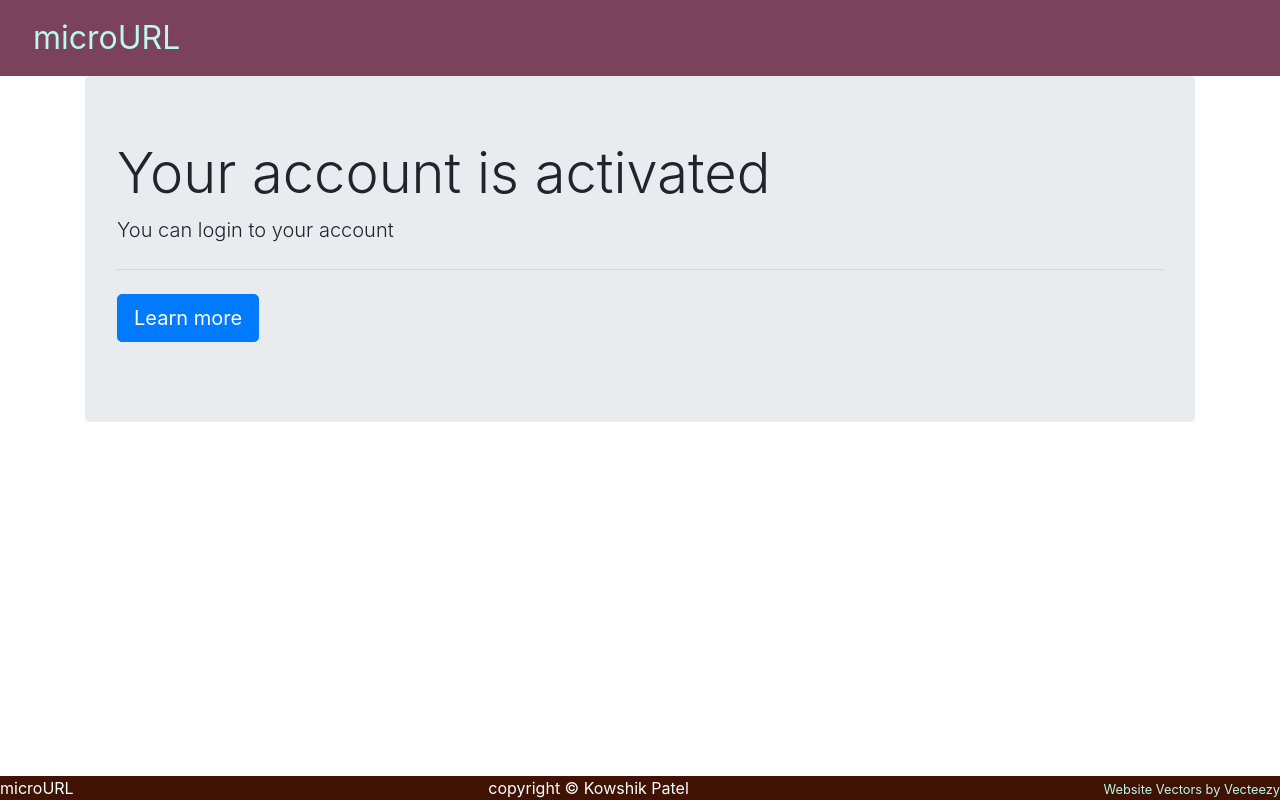
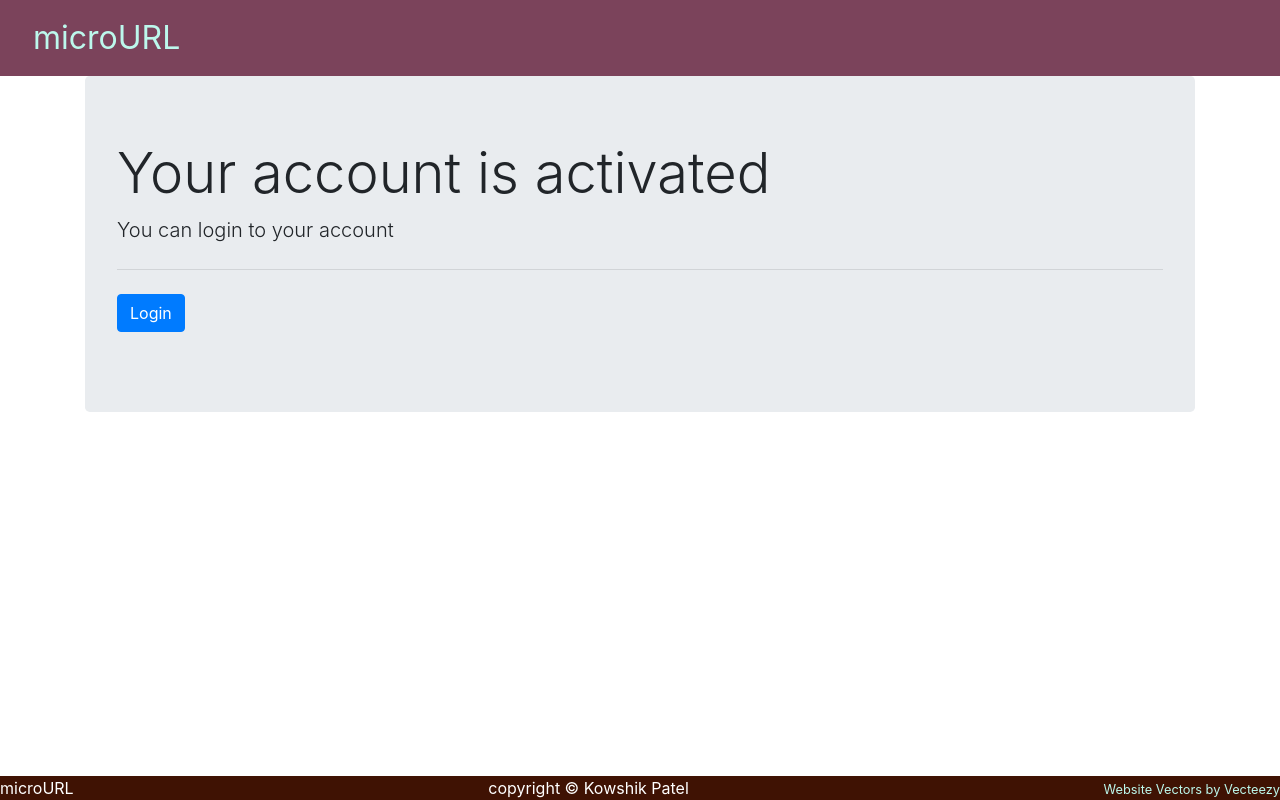
Before and after one commit to KowshikEPatel/urlshortnerfe, a React (Create React App) app: page /useractivated in a window 1280 px wide. Built offline with nearby package versions, Linux system fonts and the light colour scheme.

Commit message:
reset password functionality

```diff
--- a/src/Components/LandingPagepw.js
+++ b/src/Components/LandingPagepw.js
@@ -1,23 +1,7 @@
 import {useState} from 'react'
 /*import {Link} from 'react-router-dom'*/
 
-export default function LandingPage(){
-
-    /*
-    const [passwords,setPasswords] = useState("")
-    const [resetRequested,setResetRequested] = useState(false)
-
-
-
-    function handleChangePassword(event){
-            setPasswords(event.target.value)
-    }
-
-    function handleChangeResetRequested(event){
-        setResetRequested(event.target.value)
-    }
-
-    const cred = {username,passwords,resetRequested}*/
+export default function LandingPagepw(){
 
     const [username,setUsername] = useState("")
     const [disablebutton,setDisable] = useState("")
@@ -26,9 +10,8 @@ export default function LandingPage(){
         setUsername(event.target.value)
     }
 
-
     const handleClick= ()=>{
-        fetch(`https://kp-passwordresetter.herokuapp.com/forgotpw`,{
+        fetch(`https://kp-microurl.herokuapp.com/forgotpw`,{
         method:'POST',
         body:JSON.stringify({"user_name":username})
         })
--- a/src/Components/ResetPassword.js
+++ b/src/Components/ResetPassword.js
@@ -26,7 +26,7 @@ export default function ResetPassword(){
 
     const sendNewPassword=()=>{
 
-        fetch(`https://kp-passwordresetter.herokuapp.com/resetpassword/${str}`,{
+        fetch(`https://kp-microurl.herokuapp.com/resetpassword/${str}`,{
             method:'POST',
             headers: {
                 'Content-Type': 'application/json'
--- a/src/Components/UserActivated.js
+++ b/src/Components/UserActivated.js
@@ -8,7 +8,7 @@ export default function UserActivated(){
                 <p className="lead">You can login to your account </p>
                 <hr className="my-4"></hr>
                 <p class="lead">
-                    <Link><button class="btn btn-primary btn-lg">Learn more</button></Link>
+                    <Link to='/'><button class="btn btn-primary">Login</button></Link>
                 </p>
              </div>
            </div>
```
